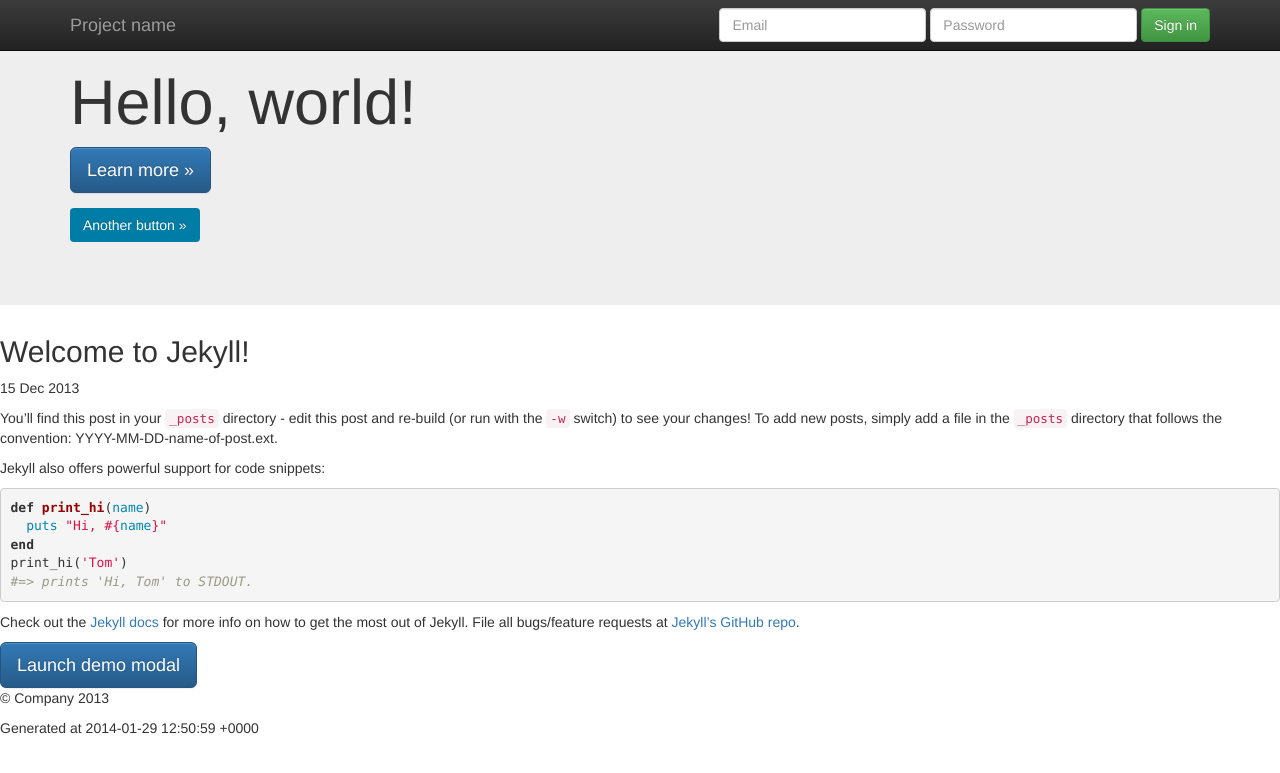
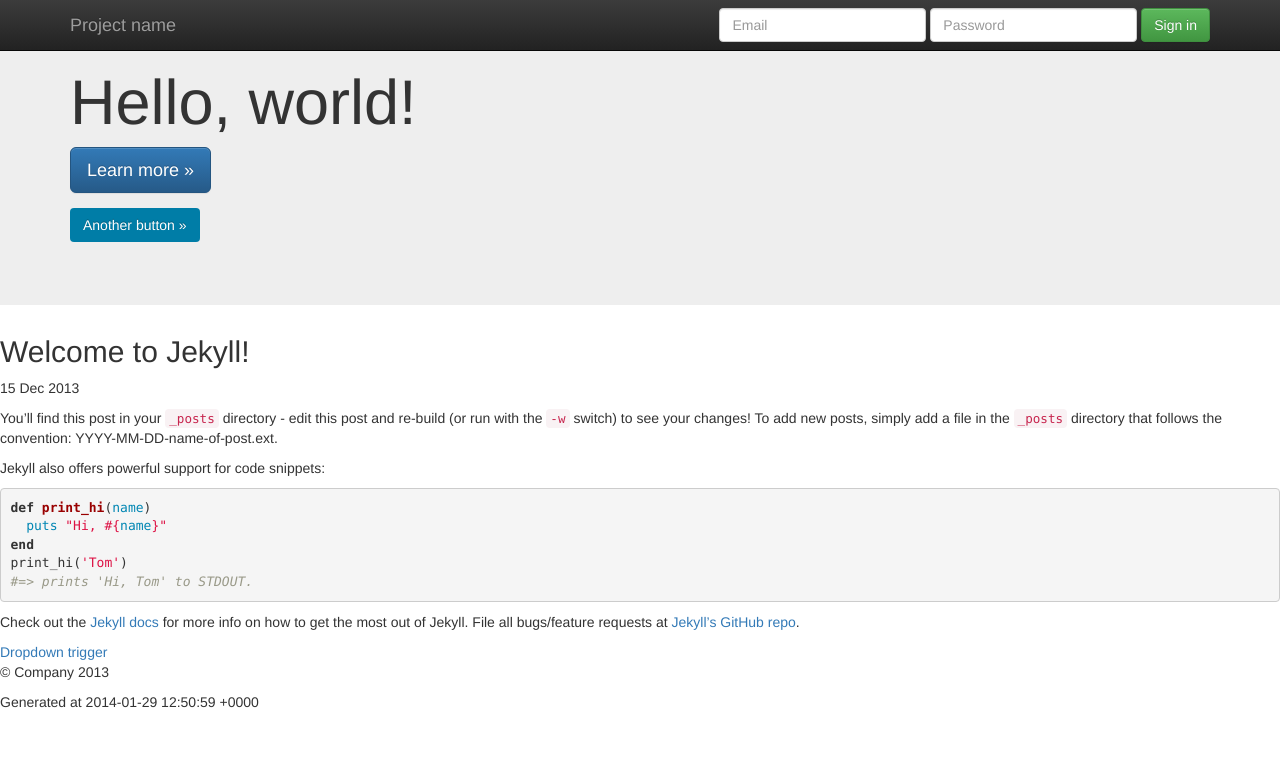
Before and after one commit to kbremner/kbremner.github.io, a Jekyll site: the page built from _posts/2013-12-15-welcome-to-jekyll.markdown, in a window 1280 px wide. Shown: the top 773 px of the page. Built offline with Jekyll 4.4.1, drawn with Linux system fonts in a browser that asks for light colours; nearby versions of some CDN libraries; Markdown is read by kramdown in place of the engine named in the settings.

Commit message:
Updated default.html

```diff
--- a/_layouts/default.html
+++ b/_layouts/default.html
@@ -56,29 +56,12 @@
 
     <div><p>{{ content }}</p></div>
 
-    <!-- Button trigger modal -->
-    <button class="btn btn-primary btn-lg" data-toggle="modal" data-target="#myModal">
-      Launch demo modal
-    </button>
-
-    <!-- Modal -->
-    <div class="modal fade" id="myModal" tabindex="-1" role="dialog" aria-labelledby="myModalLabel" aria-hidden="true">
-      <div class="modal-dialog">
-        <div class="modal-content">
-          <div class="modal-header">
-            <button type="button" class="close" data-dismiss="modal" aria-hidden="true">&times;</button>
-            <h4 class="modal-title" id="myModalLabel">Modal title</h4>
-          </div>
-          <div class="modal-body">
-            ...
-          </div>
-          <div class="modal-footer">
-            <button type="button" class="btn btn-default" data-dismiss="modal">Close</button>
-            <button type="button" class="btn btn-primary">Save changes</button>
-          </div>
-        </div><!-- /.modal-content -->
-      </div><!-- /.modal-dialog -->
-    </div><!-- /.modal -->
+	<div class="dropdown">
+      <a data-toggle="dropdown" href="#">Dropdown trigger</a>
+      <ul class="dropdown-menu" role="menu" aria-labelledby="dLabel">
+        {% insert list_posts.html %}
+      </ul>
+    </div>
 
       <footer>
         <p>&copy; Company 2013</p>
```
